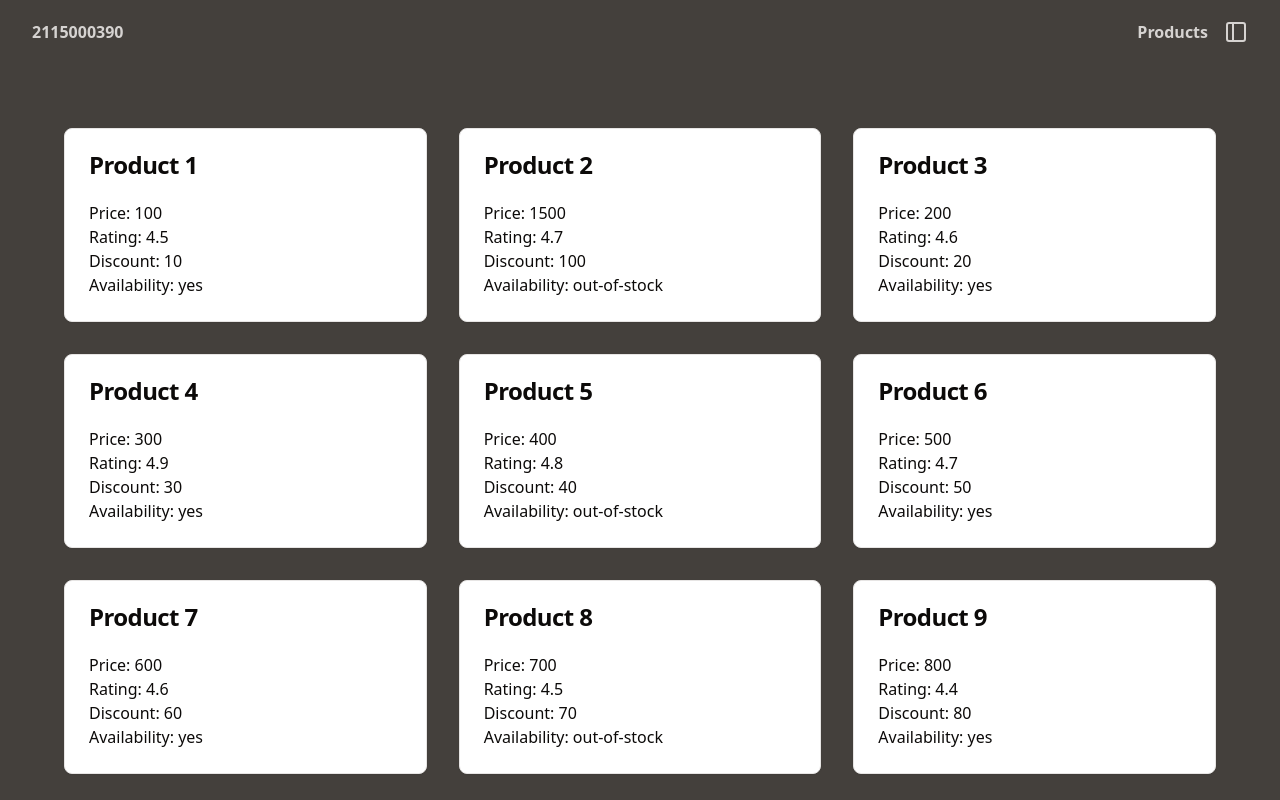
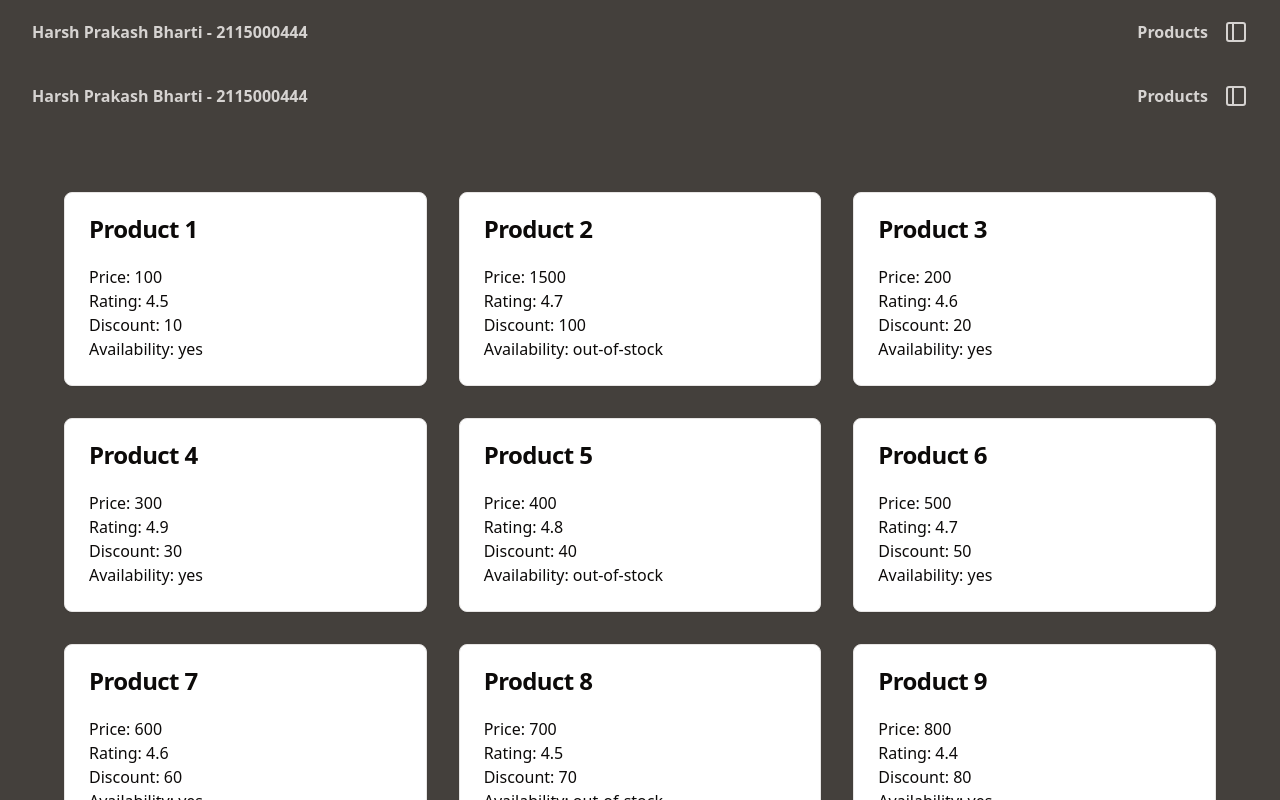
Before and after one commit to falgunmpatel/2115000390, a Next.js app in the folder fullstack/: page / in a window 1280 px wide. Shown: the top 800 px of the page. Built offline with nearby package versions, Linux system fonts and the light colour scheme.

Commit message:
chore: Update API endpoint in ProductForm to include min and max price parameters

```diff
--- a/fullstack/src/app/page.tsx
+++ b/fullstack/src/app/page.tsx
@@ -1,7 +1,10 @@
+"use client";
+import { useState } from "react";
 import ProductCard from "@/components/cards/ProductCard";
 import Link from "next/link";
+import Navbar from "@/components/navbar/Navbar";
 
-const products = [
+const productsData = [
   {
     productName: "Product 1",
     price: "100",
@@ -110,7 +113,10 @@ const products = [
 ];
 
 export default function Home() {
+  const [products, setProducts] = useState(productsData);
   return (
+    <>
+      <Navbar setProducts={setProducts} />
       <div className="grid grid-cols-3 gap-8 max-w-6xl mx-auto pt-16">
         {products?.map((product, index) => (
           <Link href={`/${product.productName}`} key={index}>
@@ -125,5 +131,6 @@ export default function Home() {
           </Link>
         ))}
       </div>
+    </>
   );
 }
--- a/fullstack/src/components/forms/ProductForm.tsx
+++ b/fullstack/src/components/forms/ProductForm.tsx
@@ -23,11 +23,13 @@ import {
 } from "@/components/ui/select";
 import axios from "axios";
 import { Input } from "../ui/input";
-import { useState } from "react";
+import { useEffect } from "react";
 
-export function ProductForm() {
-  const [products, setProducts] = useState([]);
-
+export function ProductForm({
+  setProducts,
+}: {
+  setProducts: React.Dispatch<React.SetStateAction<any[]>>;
+}) {
   const form = useForm<z.infer<typeof productSchema>>({
     resolver: zodResolver(productSchema),
     defaultValues: {
@@ -43,13 +45,18 @@ export function ProductForm() {
   async function onSubmit(values: z.infer<typeof productSchema>) {
     try {
       const response = await axios.get(
-        `/api/categories/${values.category}/products?sort=${values.sortVia}&sortType=${values.sortType}&min=${values.min}&max=${values.max}`
+        `http://localhost:3000/api/categories/${values.category}/product?n=10&min=${values.min}&max=${values.max}&sort=${values.sortVia}&sortType=${values.sortType}`
       );
-      setProducts(response.data);
+      console.log(response);
+      setProducts(response.data.products);
     } catch (error) {
       console.error(error);
     }
   }
+
+  useEffect(() => {
+    onSubmit(form.getValues());
+  }, []);
 
   return (
     <Form {...form}>
--- a/fullstack/src/components/navbar/Navbar.tsx
+++ b/fullstack/src/components/navbar/Navbar.tsx
@@ -2,17 +2,21 @@ import Link from "next/link";
 import React from "react";
 import Sidebar from "../sidebar/Sidebar";
 
-const Navbar = () => {
+const Navbar = ({
+  setProducts,
+}: {
+  setProducts: React.Dispatch<React.SetStateAction<any[]>>;
+}) => {
   return (
     <nav className="flex items-center justify-between px-8 bg-stone-700 text-stone-300 h-16 ">
       <Link href={"/"} className="font-bold">
-        2115000390
+        Harsh Prakash Bharti - 2115000444
       </Link>
       <div className="flex gap-4">
         <Link href={"/"} className="font-semibold">
           Products
         </Link>
-        <Sidebar />
+        <Sidebar setProducts={setProducts} />
       </div>
     </nav>
   );
--- a/fullstack/src/components/sidebar/Sidebar.tsx
+++ b/fullstack/src/components/sidebar/Sidebar.tsx
@@ -2,14 +2,18 @@ import { Sheet, SheetContent, SheetTrigger } from "@/components/ui/sheet";
 import { SidebarIcon } from "lucide-react";
 import { ProductForm } from "../forms/ProductForm";
 
-const Sidebar = () => {
+const Sidebar = ({
+  setProducts,
+}: {
+  setProducts: React.Dispatch<React.SetStateAction<any[]>>;
+}) => {
   return (
     <Sheet>
       <SheetTrigger>
         <SidebarIcon />
       </SheetTrigger>
       <SheetContent className="w-full sm:w-64">
-        <ProductForm />
+        <ProductForm setProducts={setProducts} />
       </SheetContent>
     </Sheet>
   );
```
Lines whose indentation alone changed are shown as unchanged.
